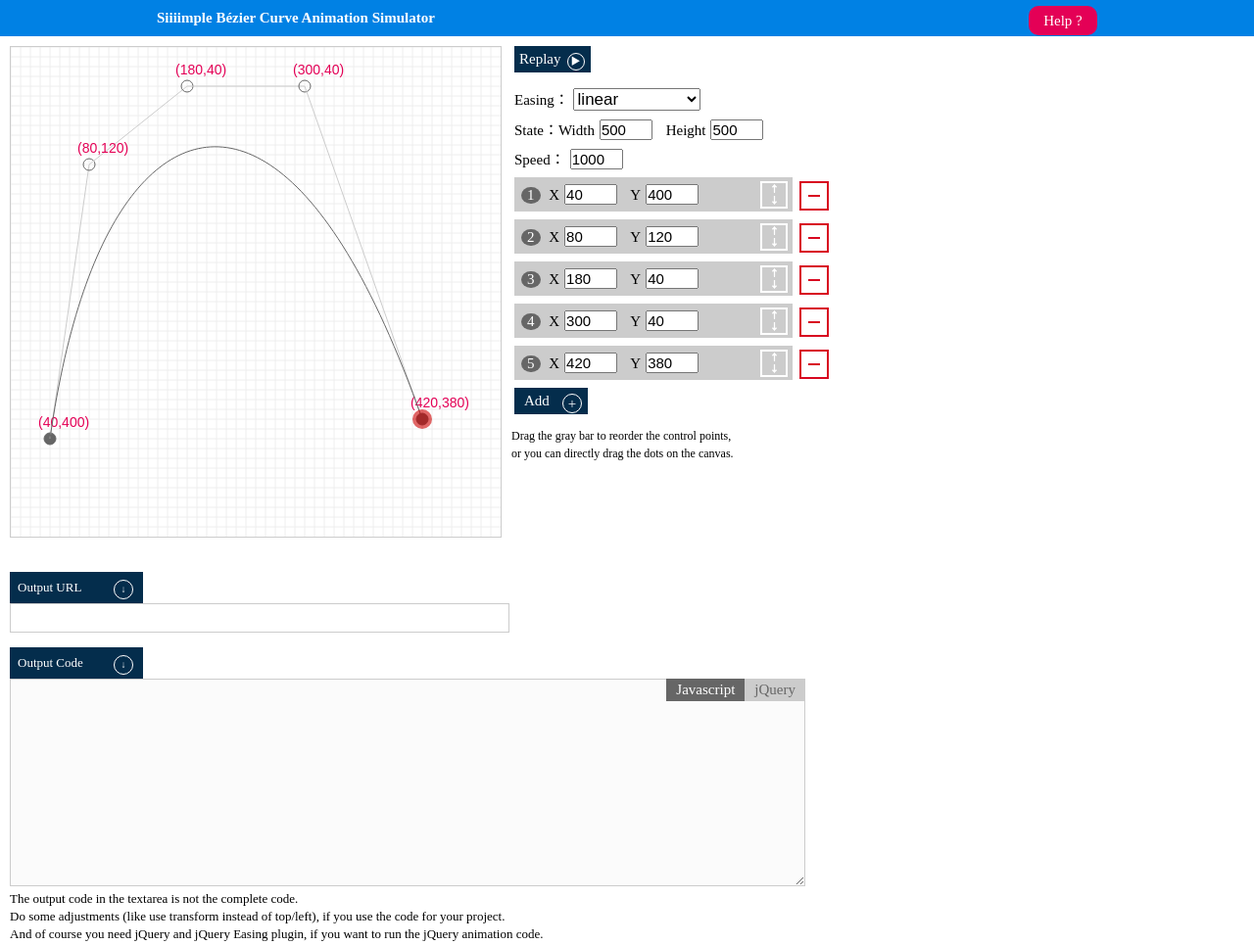
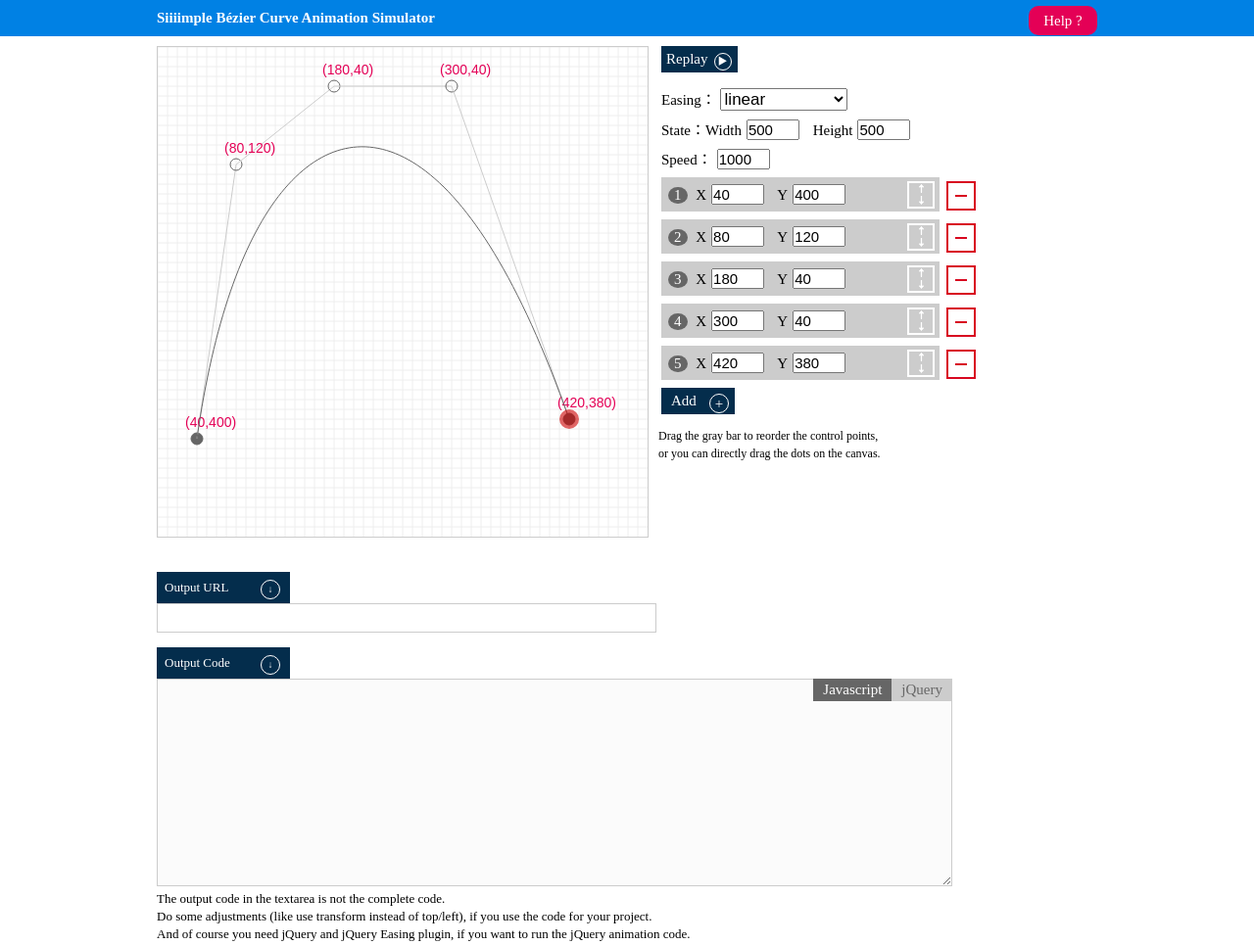
Before and after one commit to ytyt/siiiimple-bezier, a plain HTML site: page index.html in a window 1280 px wide. Shown: the top 965 px of the page at 98% size. Drawn offline with Linux system fonts and the light colour scheme.

Commit message:
modify: center main content

```diff
--- a/css/style.css
+++ b/css/style.css
@@ -42,6 +42,8 @@ body {
 	opacity: 0.9;
 }
 .content {
+	width: 980px;
+	margin: 0 auto;
 	padding-bottom: 10px;
 }
 .content:after {
```
